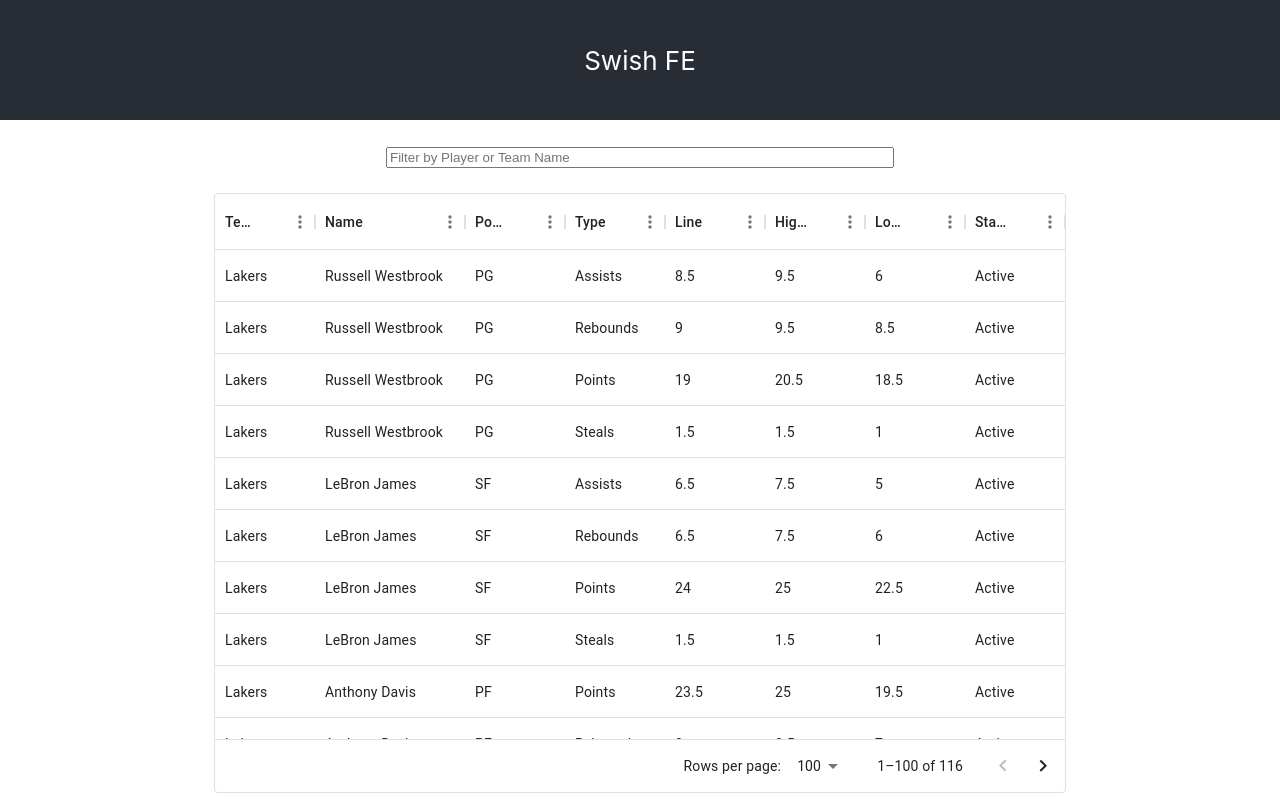
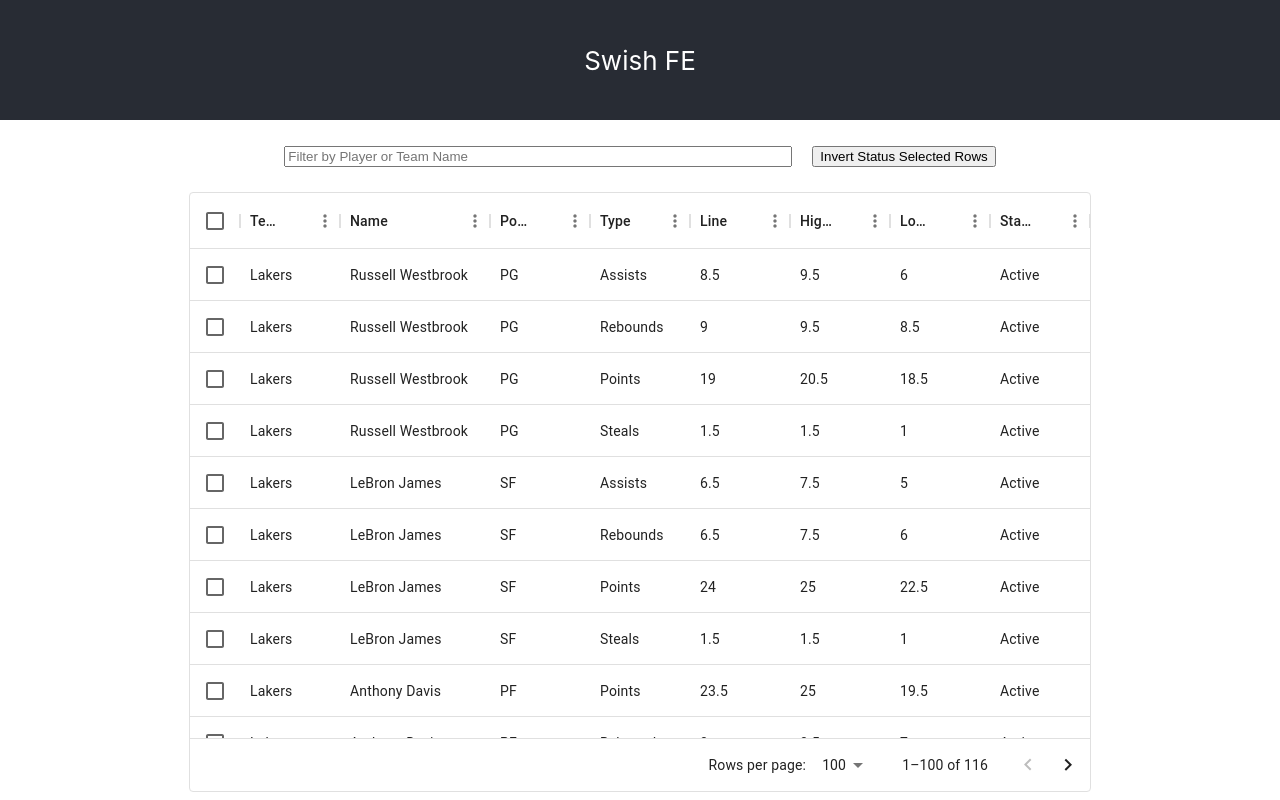
Before and after one commit to mhmaidi789/SwishFE, a React (Create React App) app in the folder swish_fe/: page / in a window 1280 px wide. Built offline with nearby package versions, Linux system fonts and the light colour scheme.

Commit message:
inverse status

```diff
--- a/swish_fe/src/App.css
+++ b/swish_fe/src/App.css
@@ -18,8 +18,10 @@
   align-items: center;
 }
 
-.Search-container {
-  justify-content: center;
+.Search-button-container {
+  display: flex;
+  flex: 1;
+  gap: 20px;
 }
 
 .Search-bar {
--- a/swish_fe/src/App.tsx
+++ b/swish_fe/src/App.tsx
@@ -3,15 +3,17 @@
 import propsDataRaw from "./data/props.json";
 import altDataRaw from "./data/alternates.json";
 import { DataGrid } from "@mui/x-data-grid";
-import { columns, getMarketRows, makeAltMarketsMap } from "./utils";
-import { useCallback, useState } from "react";
+import { columns, getMarketRows } from "./utils";
+import { useState } from "react";
 
 const MARKET_ROWS = getMarketRows(propsDataRaw, altDataRaw);
 
 function App() {
   const [marketRowsFiltered, setMarketRowsFiltered] = useState(MARKET_ROWS);
+  const [selectedRowIds, setSelectedRowIds] = useState([]);
 
-  const onChangeText = useCallback((event: any) => {
+  // todo: fix type any
+  const onChangeText = (event: any) => {
     const text = event.target.value.toLowerCase();
 
     const filteredRows = MARKET_ROWS.filter((market) => {
@@ -24,7 +26,32 @@
     });
 
     setMarketRowsFiltered(filteredRows);
-  }, []);
+  };
+
+  const onClickInvertStatus = () => {
+    const updatedRows = marketRowsFiltered.slice().map((marketRow) => {
+      const { isSuspended, id } = marketRow;
+
+      // @ts-ignore
+      if (selectedRowIds.includes(id)) {
+        console.log("hi");
+        return {
+          ...marketRow,
+          // Invert market status and isSuspended
+          marketStatus: isSuspended ? "Unsuspended" : "Suspended",
+          isSuspended: !isSuspended,
+        };
+      }
+
+      return marketRow;
+    });
+
+    setMarketRowsFiltered(updatedRows);
+  };
+
+  const onRowSelectionModelChange = (selection: any) => {
+    setSelectedRowIds(selection);
+  };
 
   return (
     <div className="App">
@@ -32,15 +59,23 @@
         <p>Swish FE</p>
       </header>
       <body className="App-body">
-        <div className="Search-container">
+        <div className="Search-button-container">
           <input
             onChange={onChangeText}
             className="Search-bar"
             placeholder="Filter by Player or Team Name"
           />
+          <button onClick={onClickInvertStatus}>
+            Invert Status Selected Rows
+          </button>
         </div>
         <div className="Table-container">
-          <DataGrid rows={marketRowsFiltered} columns={columns} />
+          <DataGrid
+            rows={marketRowsFiltered}
+            columns={columns}
+            checkboxSelection
+            onRowSelectionModelChange={onRowSelectionModelChange}
+          />
         </div>
       </body>
     </div>
--- a/swish_fe/src/utils.ts
+++ b/swish_fe/src/utils.ts
@@ -145,6 +145,7 @@
       const { highLine = "-", lowLine = "-", historicalLinesGoodOdds = [] } =
         // @ts-ignore: If marketType does not exist, we will use default '-' for highLine or lowLine.
         altMarketsMap?.[marketType]?.[playerId] ?? {};
+      const isSuspended = isMarketSuspended(prop, historicalLinesGoodOdds)
 
       return {
         id: statType + playerId,
@@ -157,7 +158,8 @@
         line,
         highLine: highLine,
         lowLine: lowLine,
-        suspended: isMarketSuspended(prop, historicalLinesGoodOdds) ? "Suspended" : "Active",
+        isSuspended,
+        marketStatus: isSuspended ? "Suspended" : "Active",
       };
     })
 }
@@ -170,5 +172,5 @@
     { field: "line", headerName: "Line" },
     { field: "highLine", headerName: "High Line" },
     { field: "lowLine", headerName: "Low Line" },
-    { field: "suspended", headerName: "Status" },
+    { field: "marketStatus", headerName: "Status" },
 ];
```
